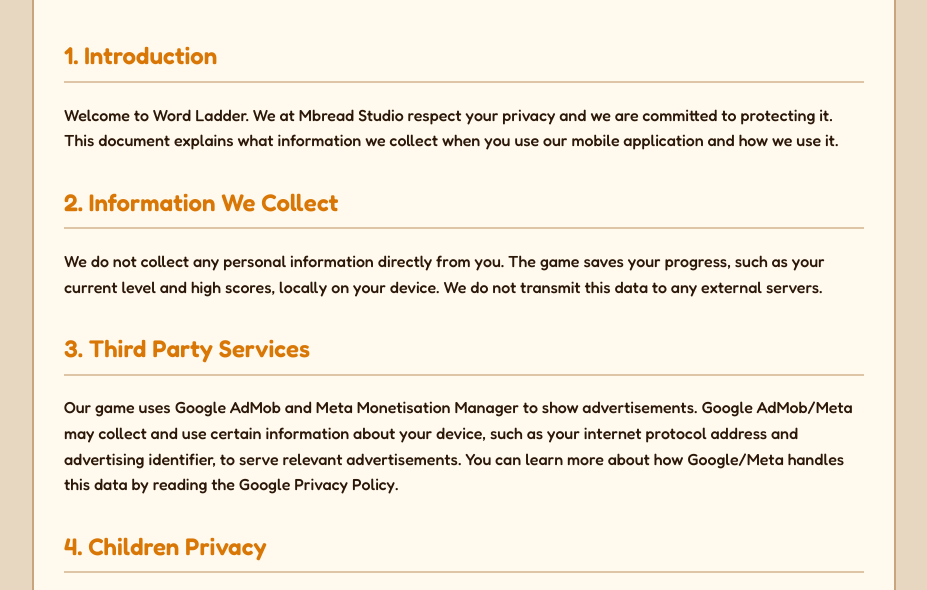
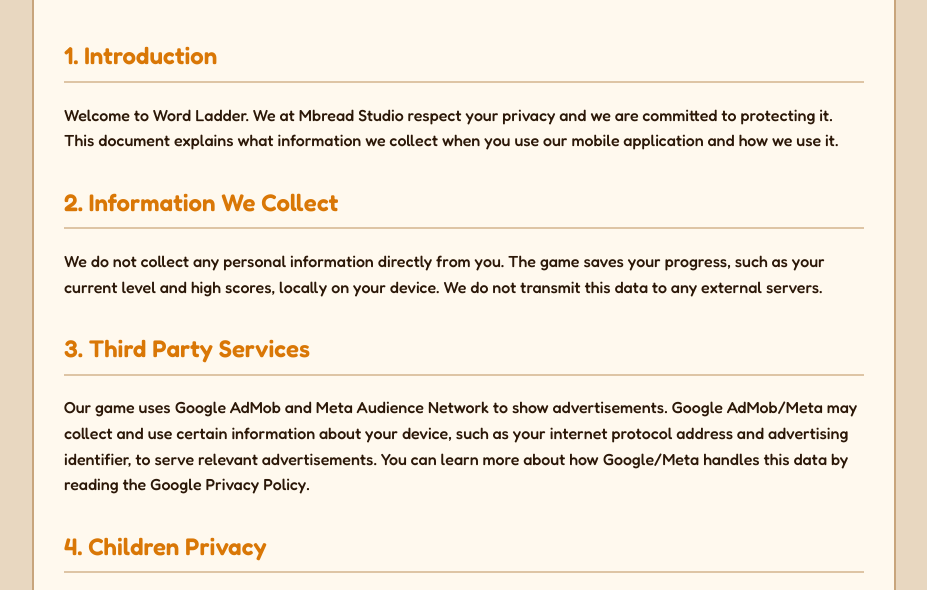
Before and after one commit to mbread01/mbread01.github.io, a plain HTML site: page word-ladder/privacy-policy/index.html in a window 1280 px wide. Shown: the part 169-759 px from the top of the page, without its empty margins (176-1103 px from the left). Drawn offline with Linux system fonts and the light colour scheme.

Commit message:
Update index.html

```diff
--- a/word-ladder/privacy-policy/index.html
+++ b/word-ladder/privacy-policy/index.html
@@ -19,7 +19,7 @@
         <p>We do not collect any personal information directly from you. The game saves your progress, such as your current level and high scores, locally on your device. We do not transmit this data to any external servers.</p>
 
         <h2>3. Third Party Services</h2>
-        <p>Our game uses Google AdMob and Meta Monetisation Manager to show advertisements. Google AdMob/Meta may collect and use certain information about your device, such as your internet protocol address and advertising identifier, to serve relevant advertisements. You can learn more about how Google/Meta handles this data by reading the Google Privacy Policy.</p>
+        <p>Our game uses Google AdMob and Meta Audience Network to show advertisements. Google AdMob/Meta may collect and use certain information about your device, such as your internet protocol address and advertising identifier, to serve relevant advertisements. You can learn more about how Google/Meta handles this data by reading the Google Privacy Policy.</p>
 
         <h2>4. Children Privacy</h2>
         <p>Because we do not collect any personal information at all, we do not collect data from children or adults of any age. The game is completely safe for everyone.</p>
```
